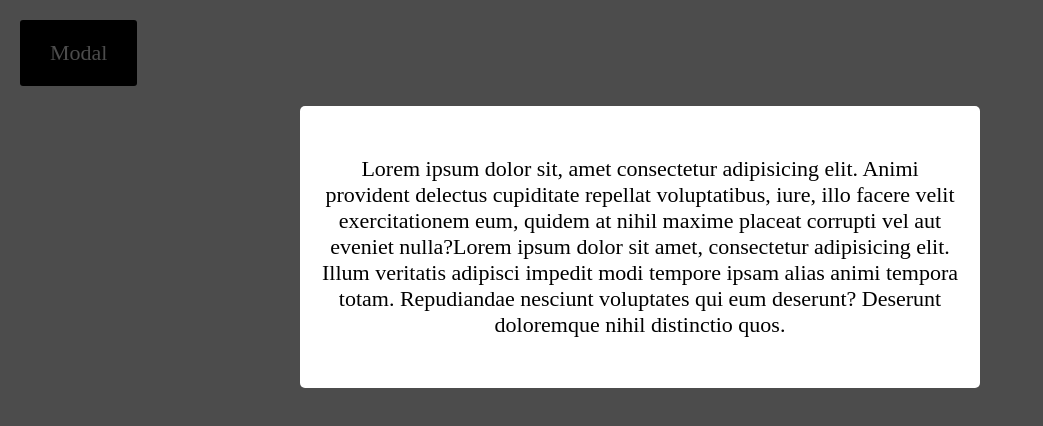
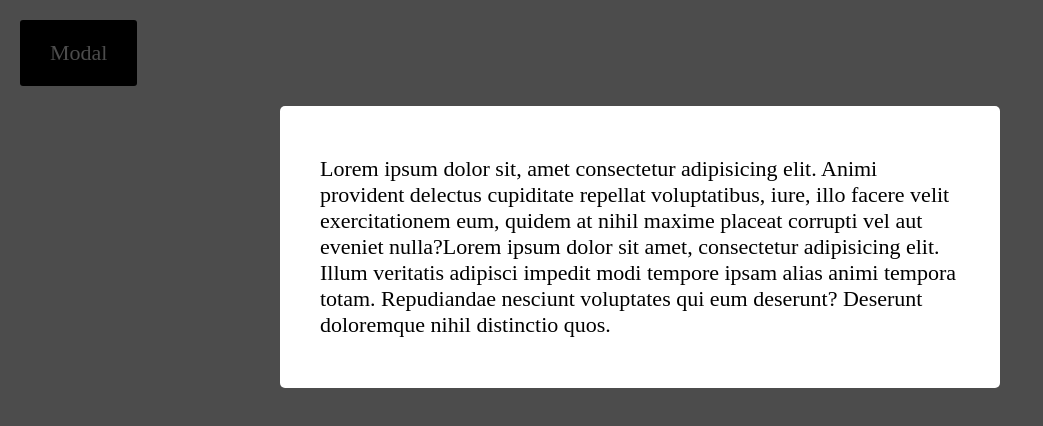
Before and after one commit to Dezyuk/Lab3_veb, a plain HTML site: page Lab3/index.html in a window 1280 px wide. Both pictures are taken after a click on the element "Modal". Shown: the whole page, without its empty margins (0-1043 px from the left). Drawn offline with Linux system fonts and the light colour scheme.

Commit message:
Add files via upload

```diff
--- a/Lab3/css/index.css
+++ b/Lab3/css/index.css
@@ -36,13 +36,12 @@ html, body {
 }
  .box{
     position: absolute;
-    padding: 50px 20px;
+    padding: 50px 40px;
     border-radius: 5px;
     width: 50%;
     background-color: white;
     z-index: 3;
 }
 .box .content{
-    text-align: center;
     font-size: 22px;
 }
```
